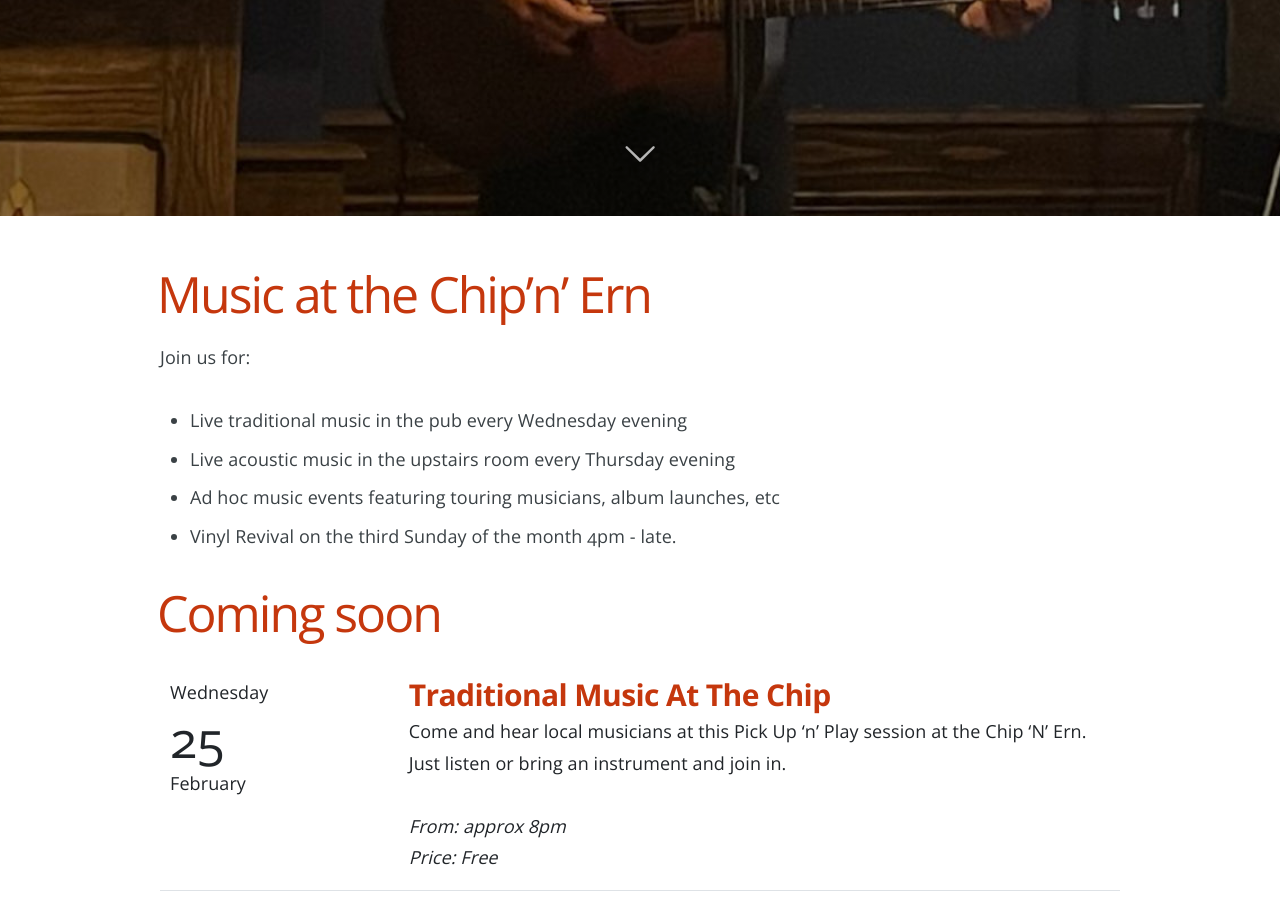
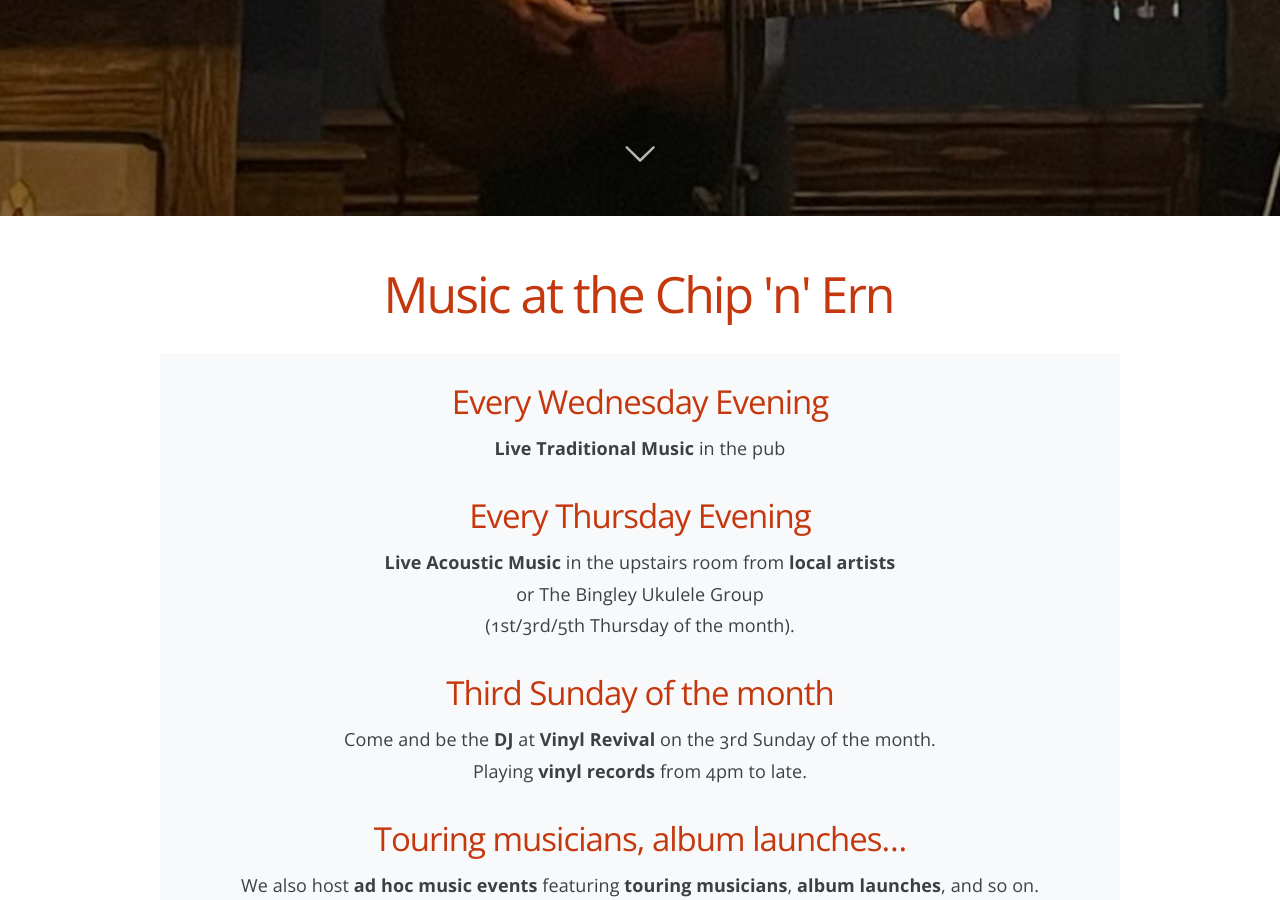
Before and after one commit to caprenter/chip, a Jekyll site: the page built from docs/index.md, in a window 1280 px wide and 900 px high, scrolled down 672 px. Built offline with Jekyll 4.4.1, drawn with Linux system fonts in a browser that asks for light colours; comment, search, counter and statistics services are not loaded; some of the changed text lies outside the part shown.

Commit message:
Some site redesign updates
Adds What's on
Big overview of live music hero
Wanna play is more prominent
Viny Revival dates and Ukes

```diff
--- a/docs/_includes/footer.html
+++ b/docs/_includes/footer.html
@@ -1,6 +1,11 @@
 <div class="footer-title">
     <h2>{{ site.name }}</h2>
-    <div class="strapline">{{ site.tagline }}</div>
+    <div class="strapline">
+        Chip 'N' Ern<br>
+        73 Main St<br>
+        Bingley<br>
+        BD16 2JA
+    </div>
 </div>
 
 <div class="footer-title">
@@ -29,5 +34,6 @@
     })
   </script>
 <div class="copyright">
+
     <p>All content &copy; the respective bands and artists &amp; Music at the Chip 'n' Ern unless otherwise stated. <a href="{% if site.baseurl %}{{ site.baseurl }}{% endif %}/privacy">Privacy Statement</a></p>
 </div>
--- a/docs/_includes/links.md
+++ b/docs/_includes/links.md
@@ -1,4 +1,5 @@
 [Home]({{ site.url }}{% if site.baseurl %}{{ site.baseurl }}{% endif %})<br/>
+[What's On]({% if site.baseurl %}{{ site.baseurl }}{% endif %}/#whats-on)<br/>
 [About]({% if site.baseurl %}{{ site.baseurl }}{% endif %}/about)<br/>
 <!-- [Gallery]({% if site.baseurl %}{{ site.baseurl }}{% endif %}/gallery )<br/> -->
 [Contact]({% if site.baseurl %}{{ site.baseurl }}{% endif %}/contact )<br/>
--- a/docs/_includes/main.md
+++ b/docs/_includes/main.md
@@ -2,17 +2,50 @@
 <section class="main-page">
 <div markdown="1">
 
+<h1 class="text-center">Music at the Chip 'n' Ern</h1>
 <!-- # Every Thursday
 ## Doors 7:30pm. Music from 8pm  -->
-# Music at the Chip'n' Ern
 
-Join us for:
-* Live traditional music in the pub every Wednesday evening
-* Live acoustic music in the upstairs room every Thursday evening
-* Ad hoc music events featuring touring musicians, album launches, etc
-* Vinyl Revival on the third Sunday of the month 4pm - late.
+ <div class="px-4 py-5 my-5 text-center bg-light" markdown="1">
 
-# Coming soon
+## Every Wednesday Evening
+
+**Live Traditional Music** in the pub
+
+## Every Thursday Evening
+
+**Live Acoustic Music** in the upstairs room from **local artists**<br>
+or The Bingley Ukulele Group<br>
+(1st/3rd/5th Thursday of the month).
+
+## Third Sunday of the month
+
+Come and be the **DJ** at **Vinyl Revival** on the 3rd Sunday of the month.<br>
+Playing **vinyl records** from 4pm to late.
+
+## Touring musicians, album launches...
+
+We also host **ad hoc music events** featuring **touring musicians**, **album launches**, and so on.
+
+</div>
+
+ <div class="px-4 py-5 my-5 text-center bg-light">
+    <h1 class="display-5 fw-bold">Wanna play at the Chip'n' Ern?</h1>
+    <div class="col-lg-6 mx-auto" markdown="1">
+
+Contact us via this <a href="https://forms.gle/KFJNwX2jU95YL1rU8">booking form</a>.
+
+Or just turn up and join in with the traditional music in the pub every Wednesday evening, and the Bingley Ukulele Group that meets upstairs on the 1st, 3rd, and 5th Thursdays of the month.
+
+</div>
+<div class="d-grid gap-2 d-sm-flex justify-content-sm-center">
+<a type="button" class="btn btn-secondary btn-lg px-4 gap-3 text-white" href="https://forms.gle/KFJNwX2jU95YL1rU8">Booking Form</a>
+</div>
+</div>
+
+
+
+# What's On
 {% assign dateToday = 'now' | date: "%Y-%m-%d" %}
 {% assign dayToday = dateToday | date: "%u" %}
 {% assign events = site.data.events | sort: "Date"  %}
--- a/docs/_includes/navigation.html
+++ b/docs/_includes/navigation.html
@@ -9,11 +9,14 @@
         <!-- <li class="nav-item px-3">
           <a class="nav-link" href="{{ '/' | relative_url }}">Home</a>
         </li> -->
-        <li class="nav-item px-3">
+        <li class="nav-item px-3 fw-bold">
+          <a class="nav-link" href="{{ '/#whats-on' | relative_url }}">What's On</a>
+        </li>
+        <li class="nav-item px-3 fw-bold">
           <a class="nav-link" href="{{ '/about' | relative_url }}">About</a>
         </li>
         </li>
-        <li class="nav-item px-3">
+        <li class="nav-item px-3 fw-bold">
           <a class="nav-link" href="{{ '/contact' | relative_url }}">Contact</a>
         </li>
       </ul>
```
Also changed, not shown: docs/_data/chip.csv (+15 -11 lines), docs/contact.md (+1 -0 lines), docs/_data/events.csv.
